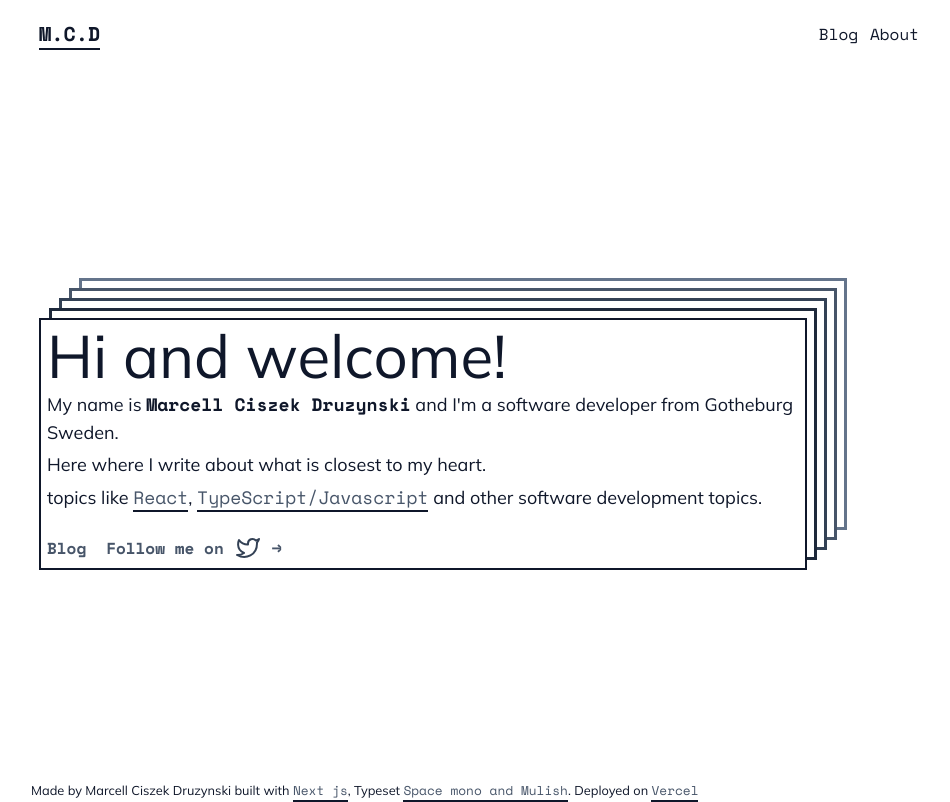
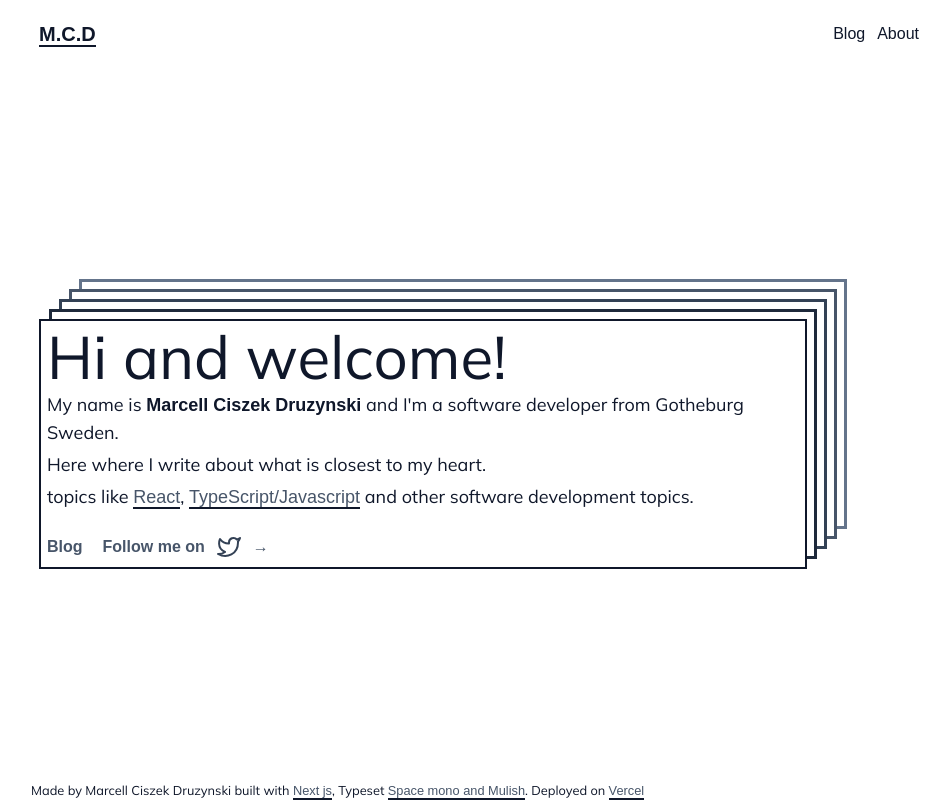
Before and after one commit to masiucd/marcell_ciszek_druzynski.com, a Next.js app: page / in a window 1280 px wide. Shown: the whole page, without its empty margins (161-1111 px from the left). Built offline with nearby package versions, Linux system fonts and the light colour scheme; a web font is replaced by a local one.

Commit message:
feat: New font

```diff
--- a/contentlayer.config.ts
+++ b/contentlayer.config.ts
@@ -58,7 +58,6 @@ export default makeSource({
 				rehypePrettyCode,
 				{
 					theme: "one-dark-pro",
-					// theme: "nord",
 				},
 			],
 			[
--- a/src/app/(marketing)/blog/[slug]/page.tsx
+++ b/src/app/(marketing)/blog/[slug]/page.tsx
@@ -1,6 +1,7 @@
 import {allPosts} from "contentlayer/generated"
 import type {Metadata} from "next"
 
+import PageTitle from "@/components/common/page_title"
 import Mdx from "@/components/mdx"
 
 type Param = {
@@ -67,8 +68,8 @@ export default async function PostPage({params}: Props) {
 		return <div>Not found</div>
 	}
 	return (
-		<section className="prose mx-auto max-w-sm px-4 sm:max-w-2xl sm:px-1 ">
-			<h1>{post.title}</h1>
+		<section>
+			<PageTitle title={post.title} />
 			<Mdx code={post.body.code} />
 		</section>
 	)
--- a/src/app/(marketing)/blog/page.tsx
+++ b/src/app/(marketing)/blog/page.tsx
@@ -21,14 +21,14 @@ async function getPosts() {
 async function BlogPage() {
 	const posts = await getPosts()
 	return (
-		<div className="p-1">
+		<section className="p-1">
 			<PageTitle title="Blog" />
 			<ul className="flex max-w-xl flex-col gap-3 p-1">
 				{posts.map((post) => (
 					<BlogItem key={post._id} post={post} />
 				))}
 			</ul>
-		</div>
+		</section>
 	)
 }
 
--- a/src/app/layout.tsx
+++ b/src/app/layout.tsx
@@ -1,7 +1,7 @@
 import "@/styles/globals.css"
 
 import {Metadata} from "next"
-import {Mulish as FontSerif, Space_Mono as FontMono} from "next/font/google"
+import {Azeret_Mono as FontMono, Mulish as FontSerif} from "next/font/google"
 import {ReactNode} from "react"
 
 import {siteData} from "@/config/site_data"
--- a/src/components/common/page_title.tsx
+++ b/src/components/common/page_title.tsx
@@ -12,9 +12,9 @@ type Props = ExclusiveProps & {
 
 function PageTitle({children, title, className}: Props) {
 	return (
-		<section aria-label="page-title" className={cn("mb-5", className)}>
+		<aside aria-label="page-title" className={cn("mb-5", className)}>
 			{children ? children : <h1>{title}</h1>}
-		</section>
+		</aside>
 	)
 }
 
--- a/src/components/mdx.tsx
+++ b/src/components/mdx.tsx
@@ -9,7 +9,7 @@ const components = {}
 function Mdx({code}: Props) {
 	const MDXContent = useMDXComponent(code)
 	return (
-		<article>
+		<article className="prose prose-neutral prose-quoteless dark:prose-invert">
 			<MDXContent components={components} />
 		</article>
 	)
--- a/src/config/site_data.ts
+++ b/src/config/site_data.ts
@@ -2,10 +2,14 @@ interface SiteData {
 	title: string
 	description: string
 	url: string
+	fontTitle: string
+	fontMono: string
 }
 
 export const siteData: SiteData = {
 	title: "Marcell Ciszek Druzynski",
 	description: "Software Developer, endurance freak and a nerd.",
 	url: "https://marcell-ciszek-druzynski-com-7yr3.vercel.app",
+	fontTitle: "Inter",
+	fontMono: "Fira Code",
 }
--- a/src/styles/globals.css
+++ b/src/styles/globals.css
@@ -47,7 +47,7 @@ strong {
 }
 
 [data-rehype-pretty-code-fragment] code {
-	/* @apply bg-red-500; */
+	@apply font-mono;
 }
 
 code:not(data-rehype-pretty-code-fragment code) {
--- a/tailwind.config.js
+++ b/tailwind.config.js
@@ -20,6 +20,14 @@ module.exports = {
 				serif: ["var(--font-serif)", ...fontFamily.sans],
 				mono: ["var(--font-mono)", ...fontFamily.mono],
 			},
+			typography: {
+				quoteless: {
+					css: {
+						"blockquote p:first-of-type::before": {content: "none"},
+						"blockquote p:first-of-type::after": {content: "none"},
+					},
+				},
+			},
 		},
 	},
 	future: {
```
Also changed, not shown: posts/about-react.mdx (+8 -4 lines), 1 other file (tests, documents, lock files or other folders).
